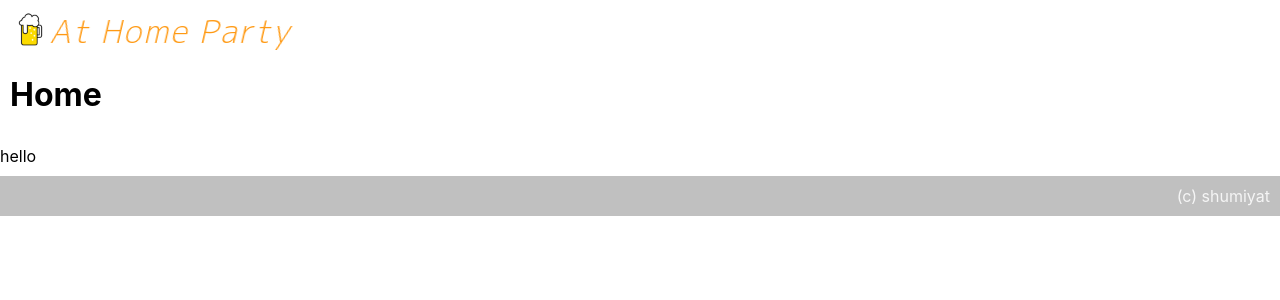
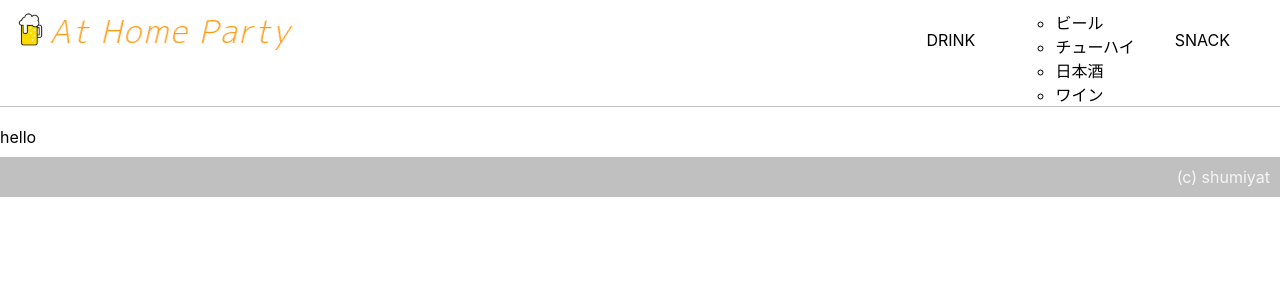
Before and after one commit to Tom-Shumi/at-home-party-frontend, a Next.js app: page / in a window 1280 px wide. Shown: the top 300 px of the page. Built offline with nearby package versions, Linux system fonts and the light colour scheme.

Commit message:
Add header WIP

```diff
--- a/src/components/common/Header.tsx
+++ b/src/components/common/Header.tsx
@@ -4,15 +4,28 @@ import Beer from '/public/beer.png';
 import Image from 'next/image';
 
 interface HeaderProps {
-    title: string;
+
 }
 
 const Header: React.FC<HeaderProps> = (props) => {
     return (
         <header className={styles.header}>
-            <Image src={Beer}  alt="アイコン" width={40} height={40} />
-            <Image src={Icon}  alt="アイコン" />
-            <h1>{props.title}</h1>
+            <Image src={Beer} alt="アイコン" width={40} height={40} />
+            <Image src={Icon} alt="アイコン" />
+            <nav className={styles.nav}>
+                <ul className={styles.bgCategoryUl}>
+                    <li className={styles.bgCategoryLi}><a className={styles.aTag}>DRINK</a></li>
+
+                    <ul className={styles.smCategoryUl}>
+                        <li className={styles.smCategoryLi}><a>ビール</a></li>
+                        <li className={styles.smCategoryLi}><a>チューハイ</a></li>
+                        <li className={styles.smCategoryLi}><a>日本酒</a></li>
+                        <li className={styles.smCategoryLi}><a>ワイン</a></li>
+                    </ul>
+
+                    <li className={styles.categoryLi}><a className={styles.aTag}>SNACK</a></li>
+                </ul>
+            </nav>
         </header>
     )
 }
--- a/styles/common/Header.module.css
+++ b/styles/common/Header.module.css
@@ -1,3 +1,62 @@
-.header{
-  padding: 10px;
+.header {
+  padding: 10px 10px 0px 10px;
+  border-bottom: solid 1px silver;
+  margin-bottom: 20px;
+  display: -webkit-box;
 }
+
+.nav {
+  margin: 0 0 0 auto;
+}
+
+.bgCategoryUl {
+  display: flex;
+  list-style: none;
+  padding: 0;
+  margin: 0;
+}
+
+.aTag {
+  color: #000000;
+  text-decoration: none;
+  line-height: 60px;
+  padding: 0 40px;
+  position: relative;
+  color: #000000;
+  text-decoration: none;
+  cursor: pointer;
+}
+
+.bgCategoryLi ::after {
+  position: absolute;
+  bottom: -5px;
+  left: 0;
+  content: '';
+  width: 100%;
+  height: 2px;
+  background: #000000;
+  transform: scale(0, 1);
+  transform-origin: center top;
+  transition: transform 0.75s;
+}
+
+.bgCategoryLi :hover::after {
+  transform: scale(1, 1);
+}
+
+.categoryLi ::after {
+  position: absolute;
+  bottom: -5px;
+  left: 0;
+  content: '';
+  width: 100%;
+  height: 2px;
+  background: #000000;
+  transform: scale(0, 1);
+  transform-origin: center top;
+  transition: transform 0.75s;
+}
+
+.categoryLi :hover::after {
+  transform: scale(1, 1);
+}
```
